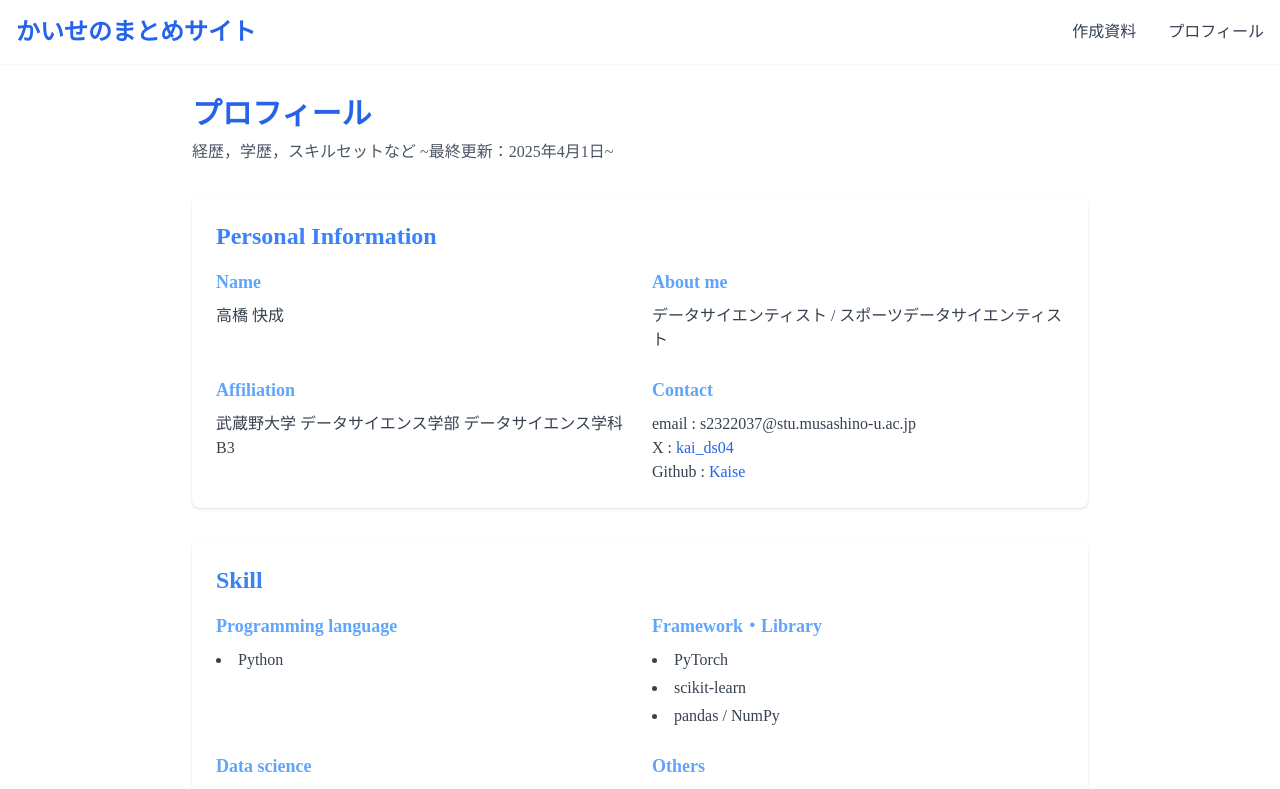
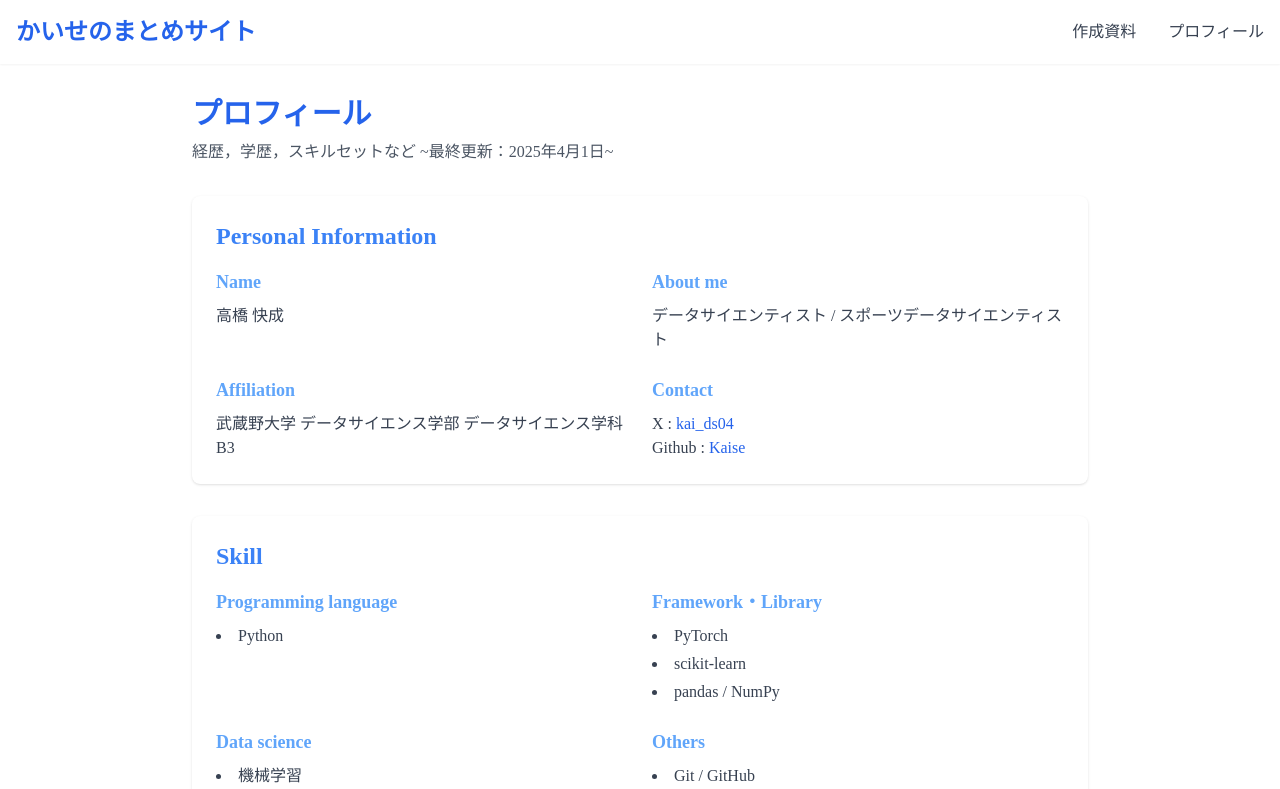
Before and after one commit to Takahashi-Kaisei/mypage, a Next.js app: page /profile in a window 1280 px wide. Shown: the top 789 px of the page. Built offline with nearby package versions, Linux system fonts and the light colour scheme.

Commit message:
プロフィールページからメールアドレスを削除

```diff
--- a/src/app/profile/page.tsx
+++ b/src/app/profile/page.tsx
@@ -29,7 +29,6 @@ export default function ProfilePage() {
               </div>
               <div>
                 <h3 className="text-lg font-semibold mb-2">Contact</h3>
-                <p className="text-gray-700">email : s2322037@stu.musashino-u.ac.jp</p>
                 <p className="text-gray-700">X : <a href="https://x.com/kai_ds04" target="_blank" rel="noopener noreferrer" className="text-blue-600 hover:underline">kai_ds04</a></p>
                 <p className="text-gray-700">Github : <a href="https://github.com/Takahashi-Kaisei" target="_blank" rel="noopener noreferrer" className="text-blue-600 hover:underline">Kaise</a></p>
               </div>
```
